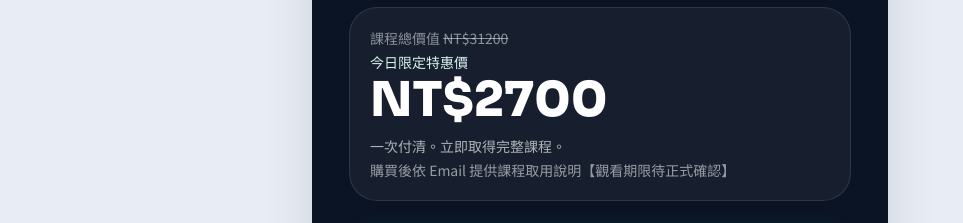
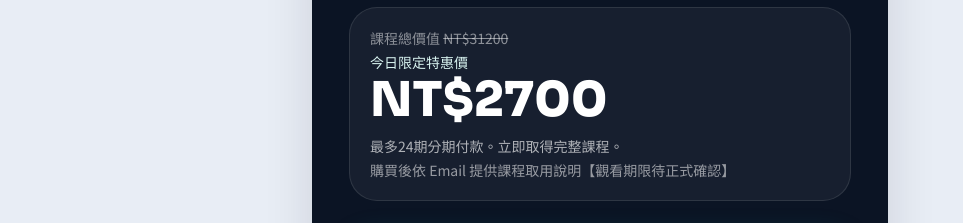
Before and after one commit to ifittw01-ai/AutoAvatar, a React (Vite) app: page /#/ in a window 1280 px wide. Shown: the part 6560-6783 px from the top of the page, without its empty margins (40-1003 px from the left). Built offline with nearby package versions, Linux system fonts and the light colour scheme; no server answers.

Commit message:
Change payment copy to 24-installment option
Co-authored-by: Cursor <cursoragent@cursor.com>

```diff
--- a/src/config/payment.ts
+++ b/src/config/payment.ts
@@ -21,7 +21,7 @@ export const paymentConfig = {
   productName: 'AI 分身實戰課程',
   salePrice: 2700,
   originalPrice: 31200,
-  paymentType: '一次付清・PayNow 掃碼付款',
+  paymentType: '最多24期分期付款・PayNow 掃碼付款',
   paymentLink: import.meta.env.VITE_PAYMENT_LINK?.trim() || '',
   courseAccessUrl: import.meta.env.VITE_COURSE_ACCESS_URL?.trim() || '',
   supportEmail: import.meta.env.VITE_SUPPORT_EMAIL?.trim() || '',
--- a/src/content/siteContent.ts
+++ b/src/content/siteContent.ts
@@ -305,7 +305,7 @@ export const siteContent = {
 
   pricing: {
     courseName: '第一個 AI 分身實戰課',
-    paymentType: '一次付清。立即取得完整課程。',
+    paymentType: '最多24期分期付款。立即取得完整課程。',
     accessNote: '購買後依 Email 提供課程取用說明【觀看期限待正式確認】',
     updateNote: '更新政策待正式確認',
     refundNote: '數位商品退款規則以結帳頁說明與正式條款為準',
@@ -412,7 +412,7 @@ export const siteContent = {
       },
       {
         question: '課程是一次付費還是訂閱？',
-        answer: '一次付清。沒有月費訂閱。【觀看期限與更新政策待正式確認】',
+        answer: '最多24期分期付款。沒有月費訂閱。【觀看期限與更新政策待正式確認】',
         replaceHint: true,
       },
       {
```
